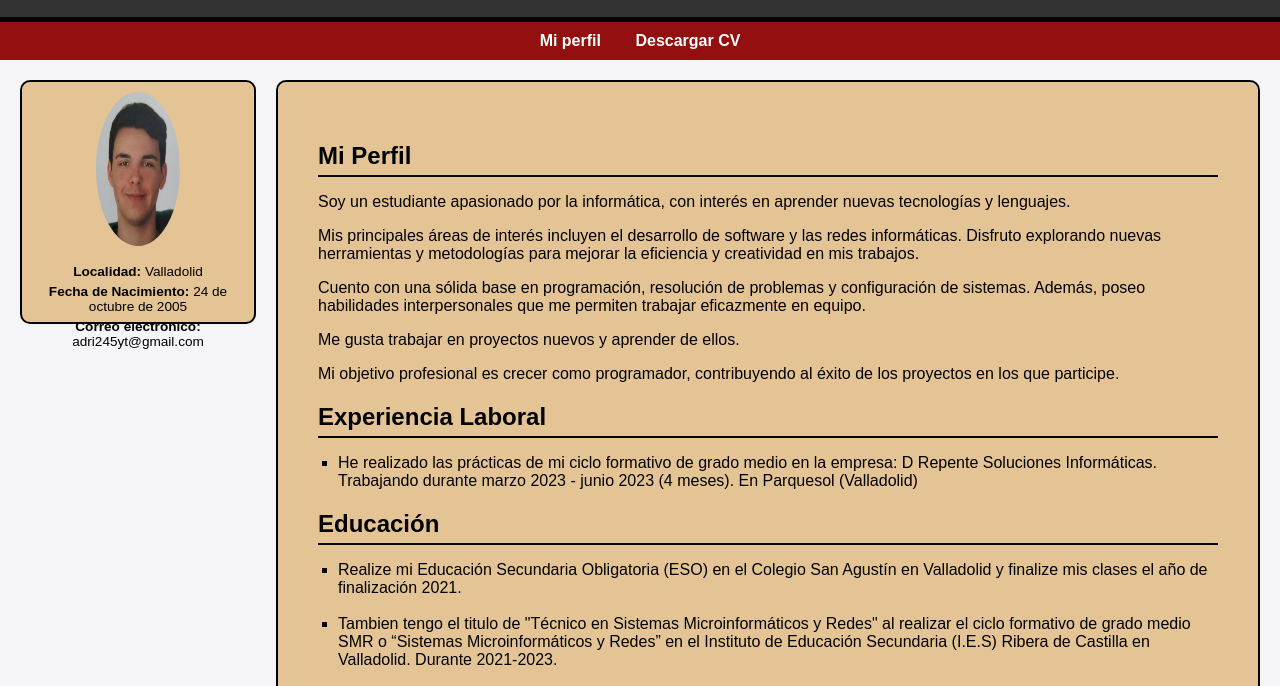
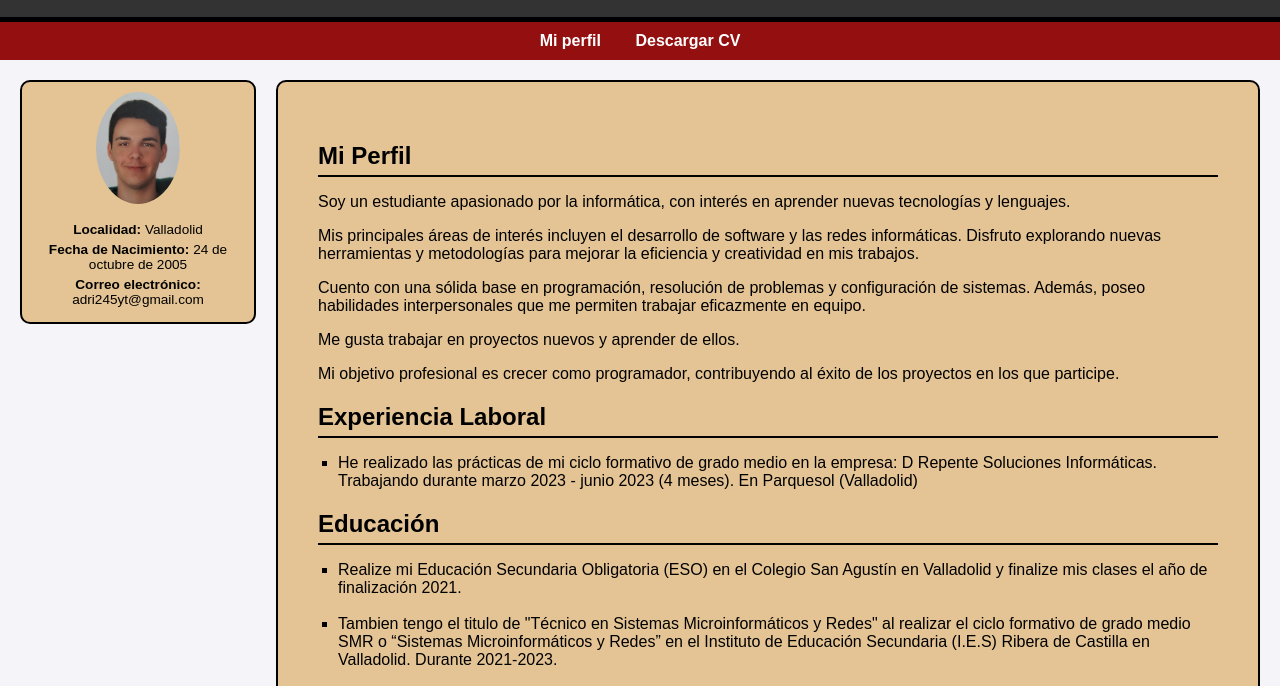
Before and after one commit to AdriXT/Curriculum-Vitae, a plain HTML site: page index.html in a window 1280 px wide. Shown: the part 60-746 px from the top of the page. Drawn offline with Linux system fonts and the light colour scheme.

Commit message:
Cambios CSS 5
Cambios en el comportamiento para el zoom

```diff
--- a/estilos.css
+++ b/estilos.css
@@ -72,18 +72,18 @@ aside {
     grid-area: aside;
     background-color: #e4c494;
     padding: 10px;
-    height: auto;
     border: 2px solid black;
     border-radius: 10px;
     font-size: 0.9rem;
     text-align: center;
     margin-top: 20px;
     margin-left: 20px;
+    width: auto; /* Ajusta el ancho automáticamente */
 }
 
 aside img {
     width: 40%;
-    height: 70%;
+    height: auto;
     border-radius: 50%;
     margin-bottom: 10px;
 }
@@ -91,12 +91,14 @@ aside img {
 aside p {
     margin: 5px 0;
     font-size: 0.85rem;
+    word-wrap: break-word; /* Asegura que el texto largo se divida */
 }
 
 aside a {
     color: black;
     text-decoration: none;
     font-size: 0.85rem;
+    word-wrap: break-word;
 }
 
 aside a:hover {
```
